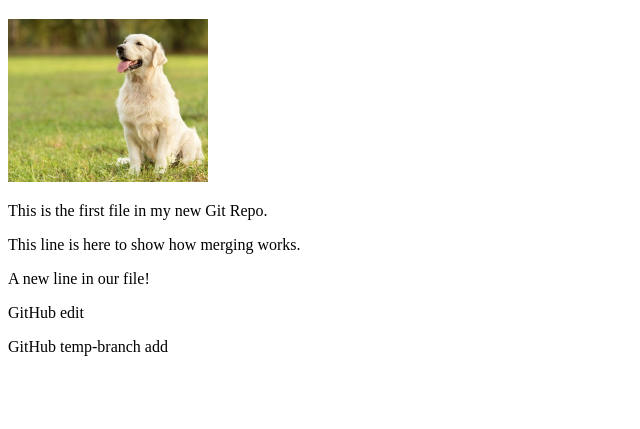
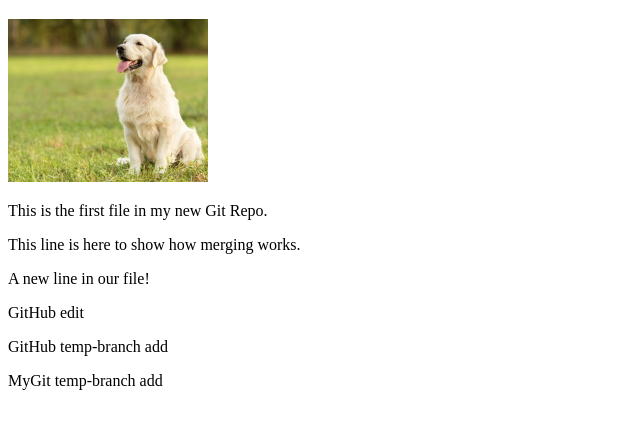
Before and after one commit to sames0513-arch/kosta-gittest, a plain HTML site: page index.html in a window 1280 px wide. Shown: the part 61-490 px from the top of the page, without its empty margins (0-640 px from the left). Drawn offline with Linux system fonts and the light colour scheme.

Commit message:
Add MyGit temp branch line

```diff
--- a/index.html
+++ b/index.html
@@ -13,5 +13,6 @@
     <p>A new line in our file!</p>
     <p>GitHub edit</p>
     <p>GitHub temp-branch add</p>
+    <p>MyGit temp-branch add</p>
 </body>
 </html>
```
